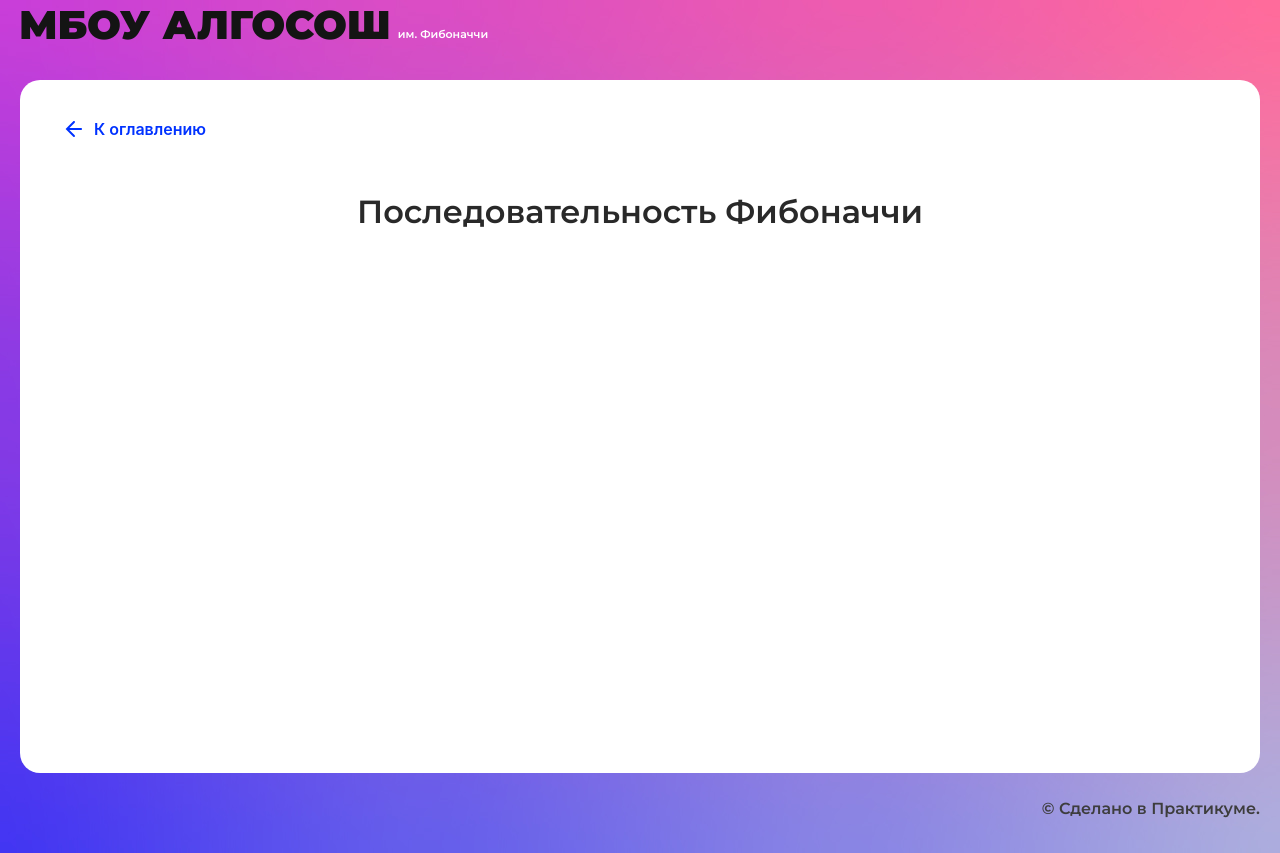
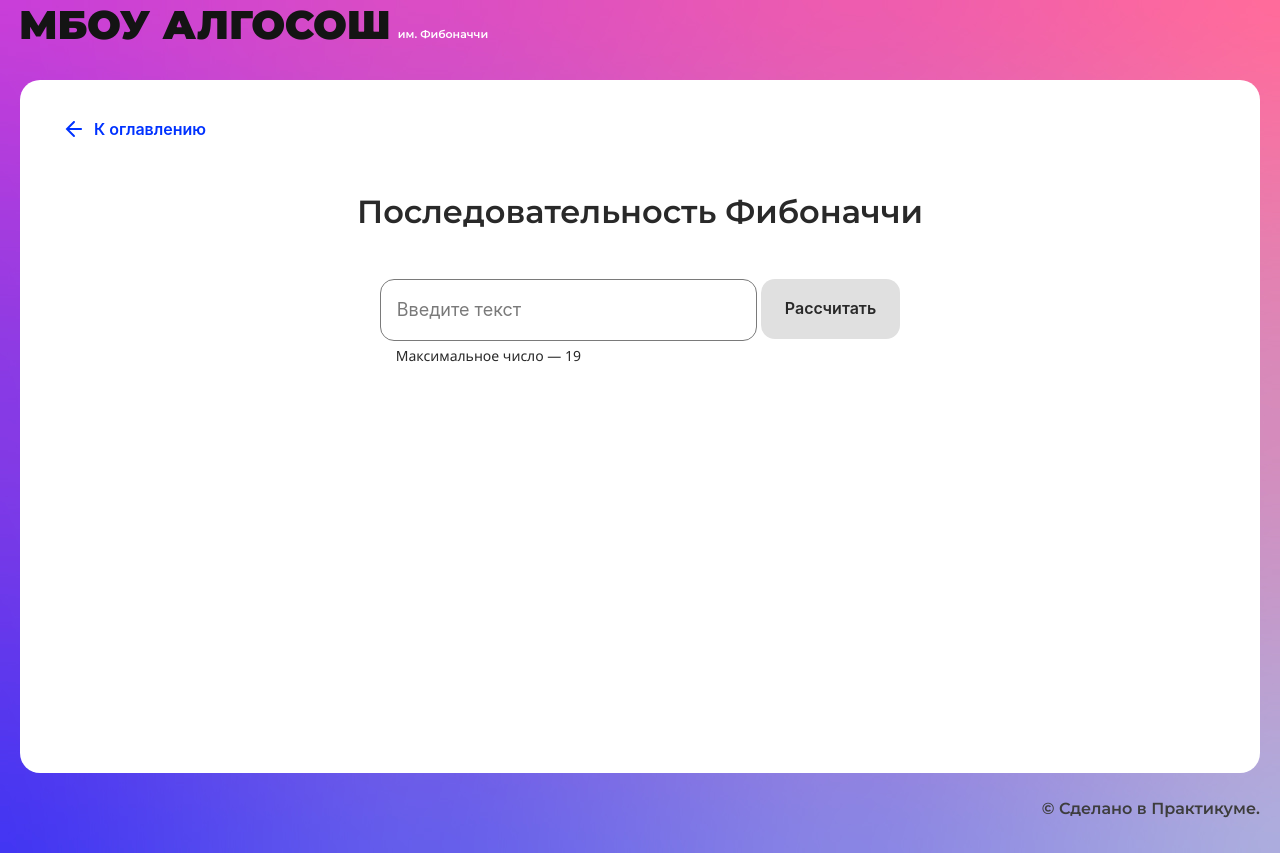
Before and after one commit to Monotekkk/algososh, a React (Create React App) app: page /fibonacci in a window 1280 px wide. Built offline with nearby package versions, Linux system fonts and the light colour scheme.

Commit message:
push fibonacci

```diff
--- /dev/null
+++ b/src/components/fibonacci-page/fibonacci-page.module.css
@@ -0,0 +1,44 @@
+.container {
+    display: flex;
+    flex-direction: column;
+    align-items: center;
+    justify-content: center;
+    gap: 4px;
+}
+
+.container:last-child {
+    align-self: start;
+}
+
+.form {
+    display: flex;
+    flex-direction: row;
+    align-items: self-start;
+    gap: 4px;
+}
+
+.input {
+    width: 377px;
+}
+
+.column {
+    display: flex;
+    flex-direction: column;
+    align-items: self-start;
+    justify-content: center;
+    gap: 4px;
+}
+
+.pre {
+    margin: 0 16px;
+    font-family: Segoe UI, sans-serif;
+    font-size: 14px;
+    font-weight: 400;
+    line-height: 22px;
+    text-align: left;
+}
+
+.result {
+    display: flex;
+    gap: 4px;
+}
--- a/src/components/fibonacci-page/fibonacci-page.tsx
+++ b/src/components/fibonacci-page/fibonacci-page.tsx
@@ -1,10 +1,62 @@
-import React from "react";
+import React, { useState, ChangeEvent, FormEvent } from "react";
+import { Circle } from "../ui/circle/circle";
+import { ElementStates } from "../../types/element-states";
+import { DELAY_IN_MS } from "../../constants/delays";
 import { SolutionLayout } from "../ui/solution-layout/solution-layout";
+import { Input } from "../ui/input/input";
+import { Button } from "../ui/button/button";
+import style from './fibonacci-page.module.css'
+export const FibonacciPage: React.FC = () => {
+  type TResult = {
+    value: number;
+    state: ElementStates
+}
+  const [isValid, setIsValid] = useState<boolean>(false);
+  const [inputValue, setInputValue] = useState<string>('');
+  const [result, setResult] = useState<TResult[]>([]);
+  const [isLoader, setIsLoader] = useState(false);
+  const max = 19;
+  function delay(time: number = 0) {
+      return new Promise(resolve => setTimeout(resolve, time));
+  }
 
-export const FibonacciPage: React.FC = () => {
+  function handleInput(e: ChangeEvent<HTMLInputElement>) {
+      const curNumber = +e.target.value;
+      setInputValue(e.target.value);
+      if (curNumber > 0 && curNumber <= max) {
+          setIsValid(true);
+      } else {
+          setIsValid(false);
+      }
+  }
+
+  function handleSubmit(e: FormEvent) {
+      e.preventDefault();
+      fibonacci(+inputValue)
+      .then(result => setResult([{value: result, state:ElementStates.Changing}]))
+      .then(() => console.log(result))
+  }
+  async function fibonacci (n: number, memo: Record<number, number> = {}) {
+    if (n in memo) {
+      return memo[n];
+    }
+    if (n <= 2) {
+      return 1;
+    }
+    memo[n] = await fibonacci(n - 1, memo) + await fibonacci(n - 2, memo);
+    return memo[n]
+  };
   return (
     <SolutionLayout title="Последовательность Фибоначчи">
-
+      <div className={style.container}>
+        <form className={style.form} onSubmit={handleSubmit}>
+          <div className={style.column}>
+            <Input type="number" extraClass={style.input} max={19} value={inputValue} onChange={handleInput} />
+            <p className={style.pre}>Максимальное число — 19</p>
+          </div>
+          <Button type="submit" text="Рассчитать" disabled={!isValid} isLoader={isLoader} />
+        </form>
+      </div>
     </SolutionLayout>
   );
 };
--- a/src/components/string/string.tsx
+++ b/src/components/string/string.tsx
@@ -78,7 +78,7 @@ export const StringComponent: React.FC = () => {
     return (
         <SolutionLayout title="Строка">
             <div className={style.container}>
-                <form action="" className={style.form} onSubmit={handleSubmit}>
+                <form className={style.form} onSubmit={handleSubmit}>
                     <div className={style.column}>
                         <Input extraClass={style.input} maxLength={maxLength} value={inputValue} onChange={handleInput} />
                         <p className={style.pre}>Максимум — 11 символов</p>
```
